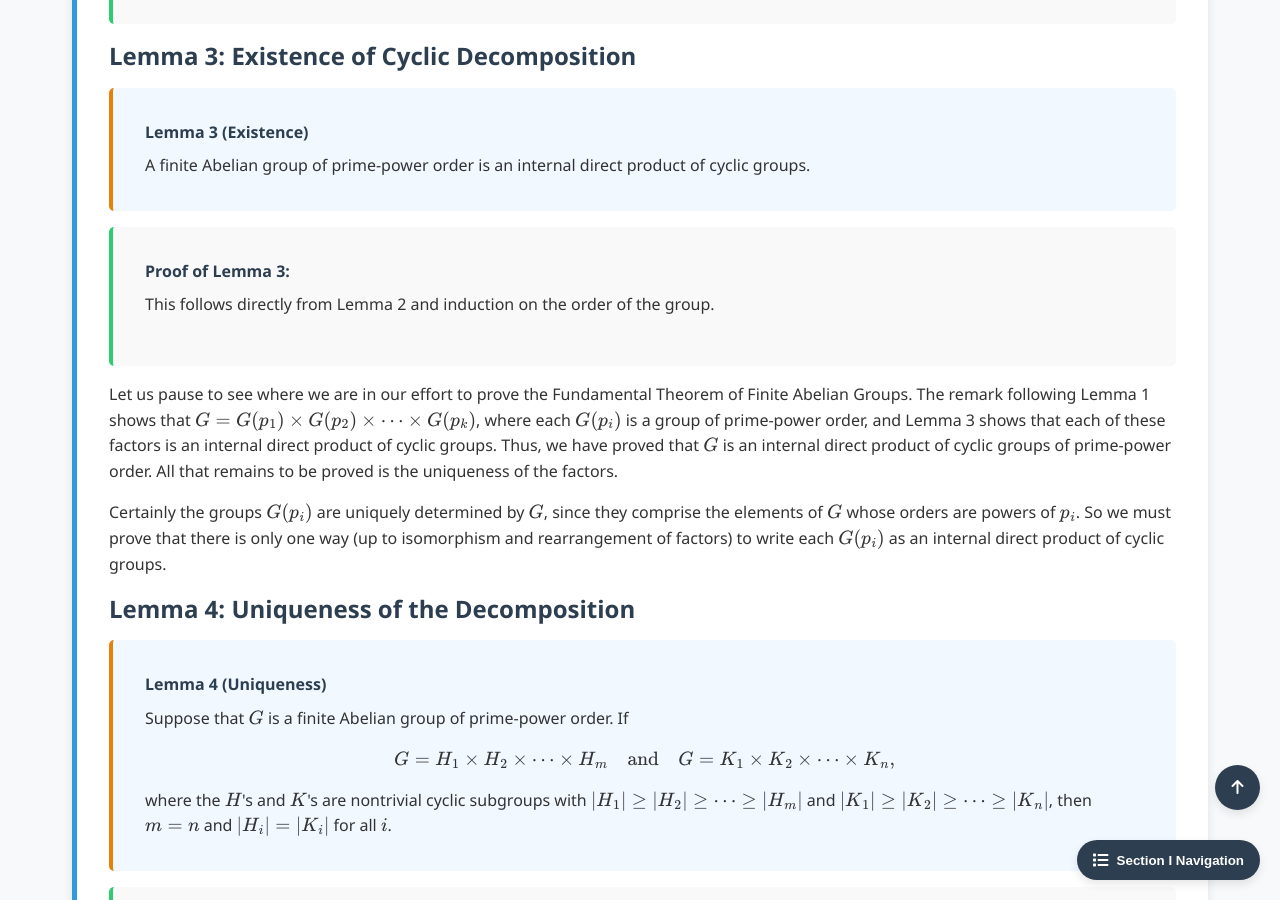
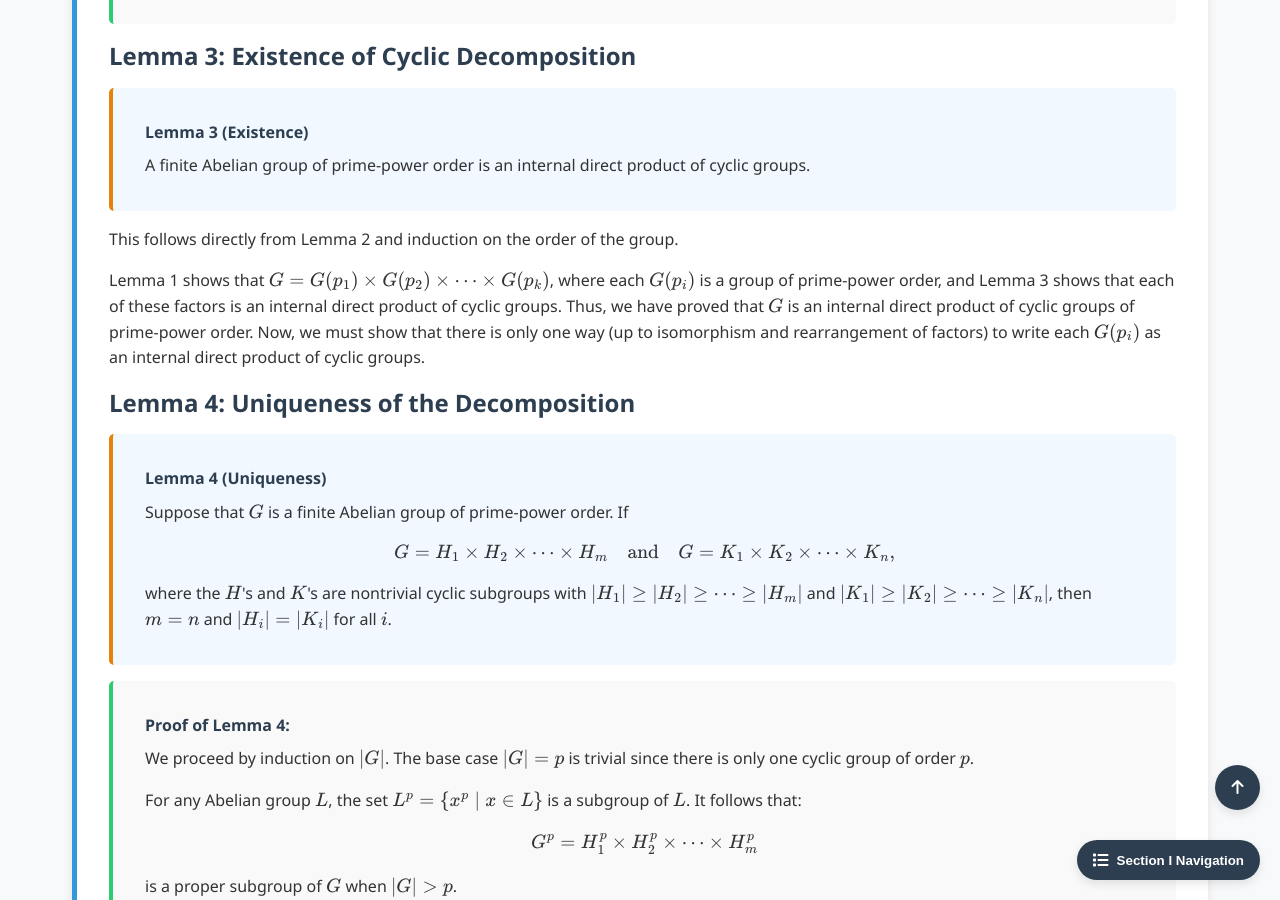
Before and after one commit to Yusukey01/yusukey01.github.io, a Jekyll site: the page built from Mathematics/Linear_algebra/group_classification.html, in a window 1280 px wide and 900 px high, scrolled down 15110 px. Built offline with Jekyll 4.4.1, drawn with Linux system fonts in a browser that asks for light colours.

Commit message:
Section I-18, revised proof for Lemma 1

```diff
--- a/Mathematics/Linear_algebra/group_classification.html
+++ b/Mathematics/Linear_algebra/group_classification.html
@@ -955,26 +955,16 @@ uses_python: false
                     A finite Abelian group of prime-power order is an internal direct product of cyclic groups.
                 </div>
 
-                <div class="proof">
-                    <span class="proof-title">Proof of Lemma 3:</span>
-                    <p>
-                        This follows directly from Lemma 2 and induction on the order of the group.
-                    </p>
-                </div>
+                <p>
+                    This follows directly from Lemma 2 and induction on the order of the group.
+                </p>
 
                 <p>
-                    Let us pause to see where we are in our effort to prove the Fundamental Theorem of Finite Abelian Groups.
-                    The remark following Lemma 1 shows that \(G = G(p_1) \times G(p_2) \times \cdots \times G(p_k)\),
-                    where each \(G(p_i)\) is a group of prime-power order, and Lemma 3 shows that each of these factors
-                    is an internal direct product of cyclic groups. Thus, we have proved that \(G\) is an internal
-                    direct product of cyclic groups of prime-power order. All that remains to be proved is the uniqueness
-                    of the factors.
-                </p>
-                <p>
-                    Certainly the groups \(G(p_i)\) are uniquely determined by \(G\), since they comprise the elements
-                    of \(G\) whose orders are powers of \(p_i\). So we must prove that there is only one way
-                    (up to isomorphism and rearrangement of factors) to write each \(G(p_i)\) as an internal direct
-                    product of cyclic groups.
+                    Lemma 1 shows that \(G = G(p_1) \times G(p_2) \times \cdots \times G(p_k)\), where each \(G(p_i)\)
+                    is a group of prime-power order, and Lemma 3 shows that each of these factors is an internal direct
+                    product of cyclic groups. Thus, we have proved that \(G\) is an internal direct product of cyclic
+                    groups of prime-power order. Now, we must show that there is only one way (up to isomorphism and
+                    rearrangement of factors) to write each \(G(p_i)\) as an internal direct product of cyclic groups.
                 </p>
 
                 <h3>Lemma 4: Uniqueness of the Decomposition</h3>
```
